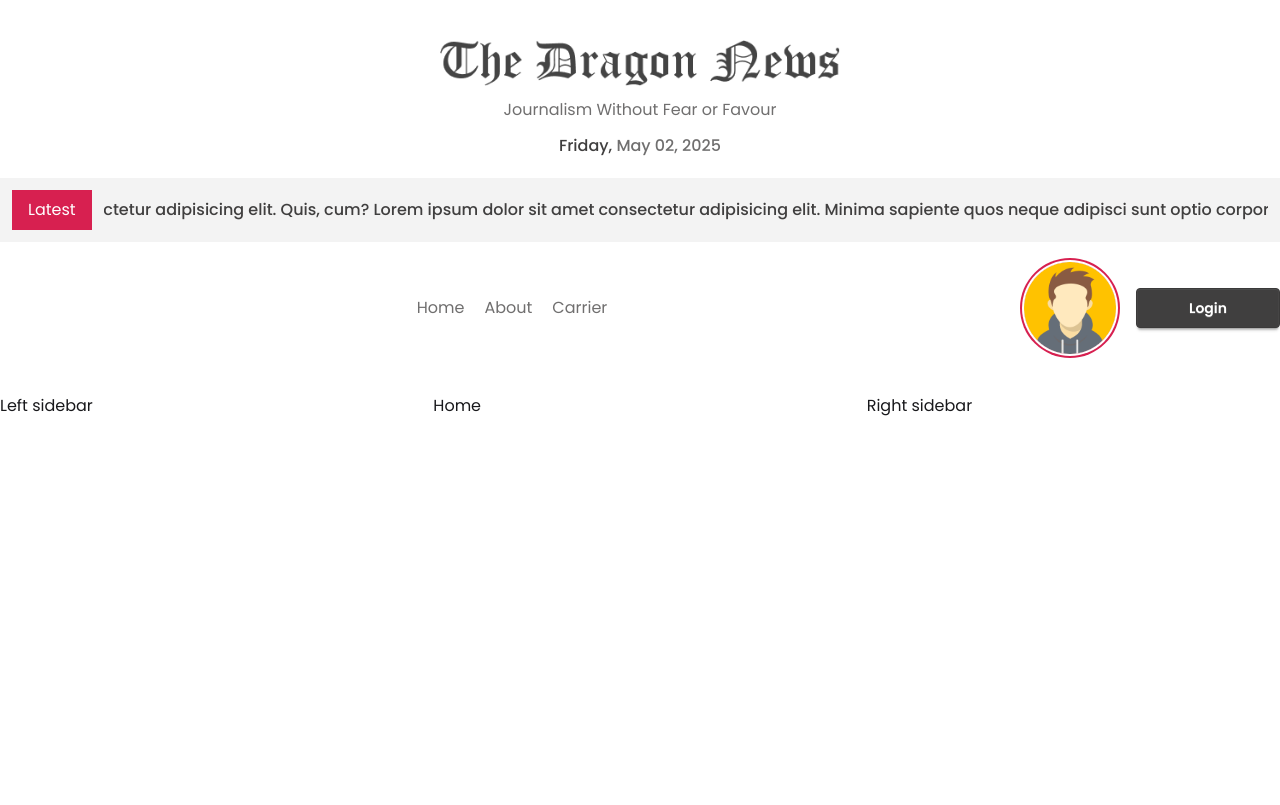
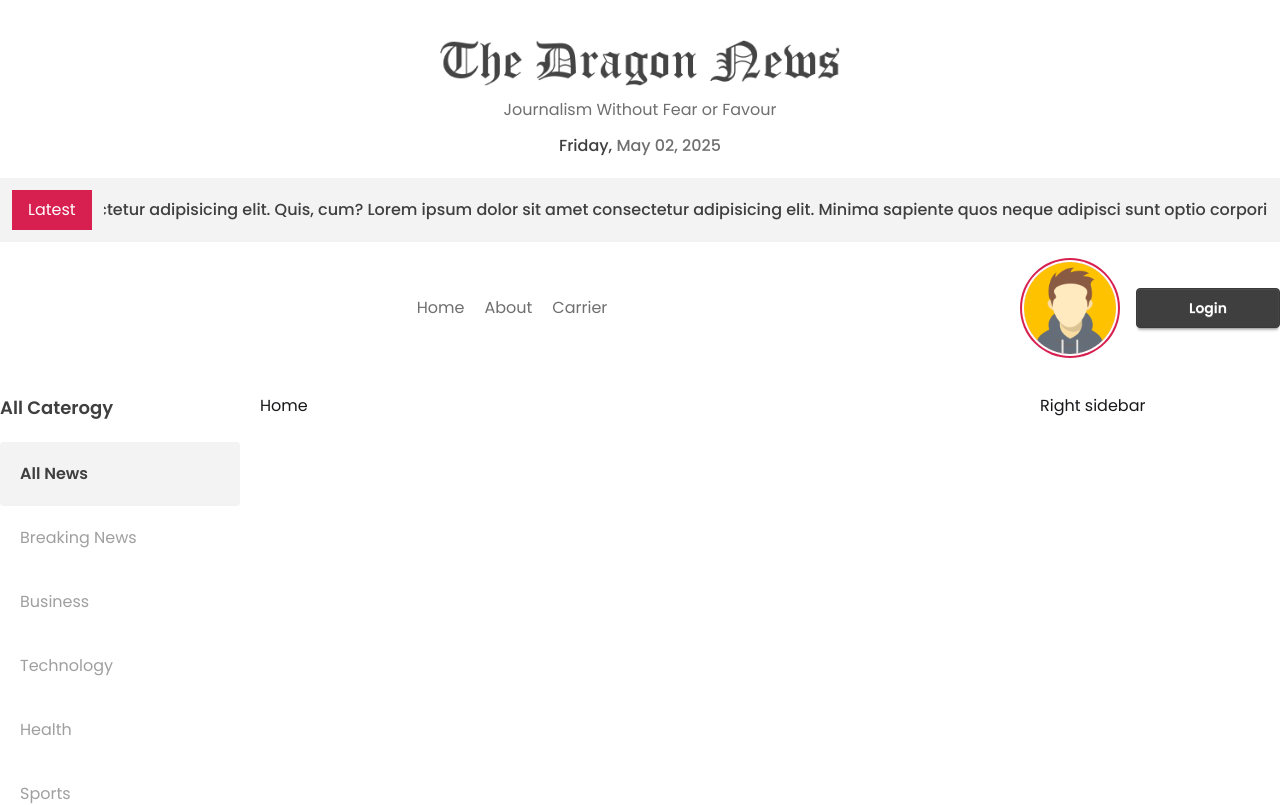
Before and after one commit to nmkhans/dragon_news, a React (Vite) app: page / in a window 1280 px wide. Shown: the top 805 px of the page. Built offline with nearby package versions, Linux system fonts and the light colour scheme.

Commit message:
left side bar added and category data displayed

```diff
--- a/src/App.jsx
+++ b/src/App.jsx
@@ -1,18 +1,19 @@
 import React from "react";
 import { Outlet } from "react-router";
 import Header from "./components/Header/Header";
+import LeftSidebar from "./components/LeftSidebar/LeftSidebar";
 
 function App() {
   return (
     <>
       <Header />
       <section className="container mx-auto px-5 lg:px-0">
-        <section className="grid grid-cols-3 gap-5">
-          <aside>Left sidebar</aside>
-          <main>
+        <section className="grid grid-cols-5 gap-5">
+          <LeftSidebar />
+          <main className="col-span-3">
             <Outlet />
           </main>
-          <aside>Right sidebar</aside>
+          <aside className="col-span-1">Right sidebar</aside>
         </section>
       </section>
     </>
--- /dev/null
+++ b/src/components/CategoryItem/CategoryItem.jsx
@@ -0,0 +1,22 @@
+import React from "react";
+
+const CategoryItem = ({
+  selected,
+  category,
+  setSelectedCategory,
+}) => {
+  return (
+    <div
+      onClick={() => setSelectedCategory(category.id)}
+      className={`${
+        selected
+          ? "bg-accent font-semibold text-secondary"
+          : "bg-white text-[#9F9F9F]"
+      } hover:bg-accent flex items-center justify-start p-5 cursor-pointer rounded`}
+    >
+      <h3>{category.name}</h3>
+    </div>
+  );
+};
+
+export default CategoryItem;
--- /dev/null
+++ b/src/components/CategoryList/CategoryList.jsx
@@ -0,0 +1,49 @@
+/* eslint-disable react-hooks/exhaustive-deps */
+import React, { useEffect } from "react";
+import CategoryItem from "../CategoryItem/CategoryItem";
+import useFetchData from "./../../hooks/useFetchData";
+import { useState } from "react";
+import Spinner from './../Spinner/Spinner';
+
+const CategoryList = () => {
+  const [categories, setCategories] = useState([]);
+  const [loading, setLoading] = useState(false);
+  const [selectedCategory, setSelectedCategory] = useState(0);
+  const { getCategories } = useFetchData();
+
+  useEffect(() => {
+    setLoading(true);
+    const loadCategories = async () => {
+      const data = await getCategories();
+      setCategories(data);
+      setLoading(false);
+    };
+    loadCategories();
+  }, []);
+
+  return (
+    <div>
+      <div>
+        <h3 className="text-secondary font-semibold text-lg">
+          All Caterogy
+        </h3>
+      </div>
+      <div className="mt-5">
+        {loading ? (
+          <Spinner className="text-center text-primary" />
+        ) : (
+          categories?.map((category) => (
+            <CategoryItem
+              key={category.id}
+              category={category}
+              setSelectedCategory={setSelectedCategory}
+              selected={category.id === selectedCategory}
+            />
+          ))
+        )}
+      </div>
+    </div>
+  );
+};
+
+export default CategoryList;
--- /dev/null
+++ b/src/components/LeftSidebar/LeftSidebar.jsx
@@ -0,0 +1,12 @@
+import React from "react";
+import CategoryList from "../CategoryList/CategoryList";
+
+const LeftSidebar = () => {
+  return (
+    <aside className="col-span-1">
+      <CategoryList />
+    </aside>
+  );
+};
+
+export default LeftSidebar;
--- /dev/null
+++ b/src/components/Spinner/Spinner.jsx
@@ -0,0 +1,11 @@
+import React from "react";
+
+const Spinner = (props) => {
+  return (
+    <div {...props}>
+      <span className="loading loading-dots loading-xl"></span>
+    </div>
+  );
+};
+
+export default Spinner;
--- /dev/null
+++ b/src/hooks/useFetchData.js
@@ -0,0 +1,15 @@
+import React from "react";
+
+const useFetchData = () => {
+  const getCategories = async () => {
+    const res = await fetch("/categories.json");
+    const data = await res.json();
+    return data;
+  };
+
+  return {
+    getCategories,
+  };
+};
+
+export default useFetchData;
```
